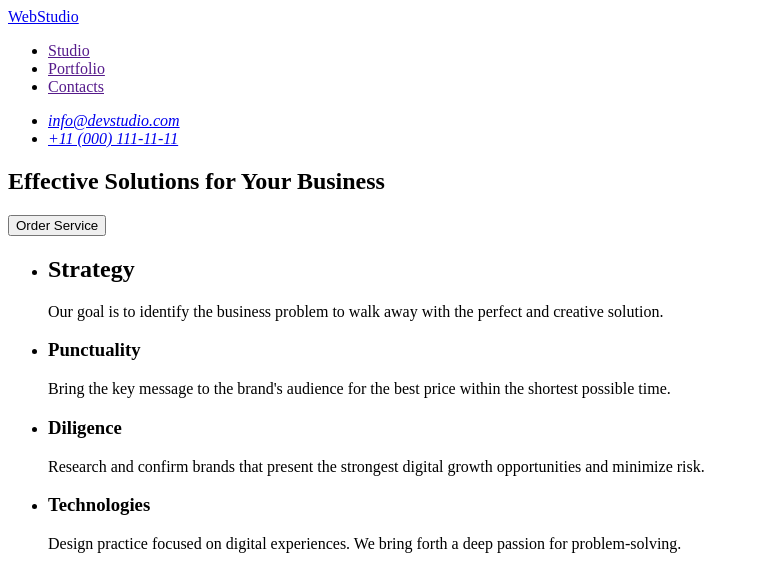
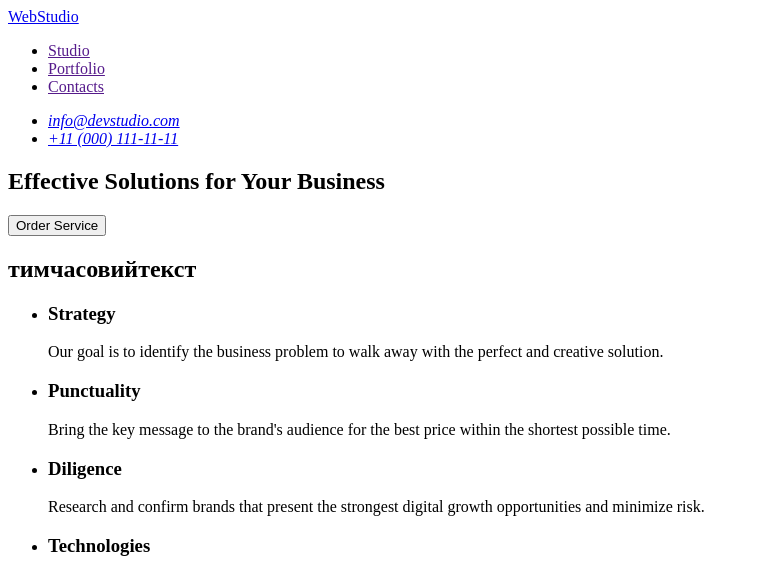
Before and after one commit to MegaZalt/goit-markup-hw-02, a plain HTML site: page index.html in a window 1280 px wide. Shown: the top 570 px of the page, without its empty margins (0-759 px from the left). Drawn offline with Linux system fonts and the light colour scheme.

Commit message:
Update index.html

```diff
--- a/index.html
+++ b/index.html
@@ -28,9 +28,10 @@
         <button type="button">Order Service</button>
         </section>
         <section>
+            <h2>тимчасовийтекст</h2>
         <ul>
             <li>
-                <h2>Strategy</h2>
+                <h3>Strategy</h3>
                 <p>
                     Our goal is to identify the business
                     problem to walk away with the perfect and creative solution.
```
